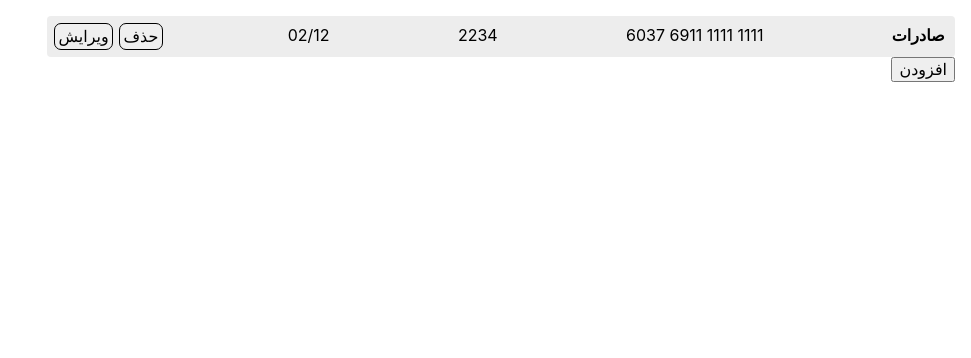
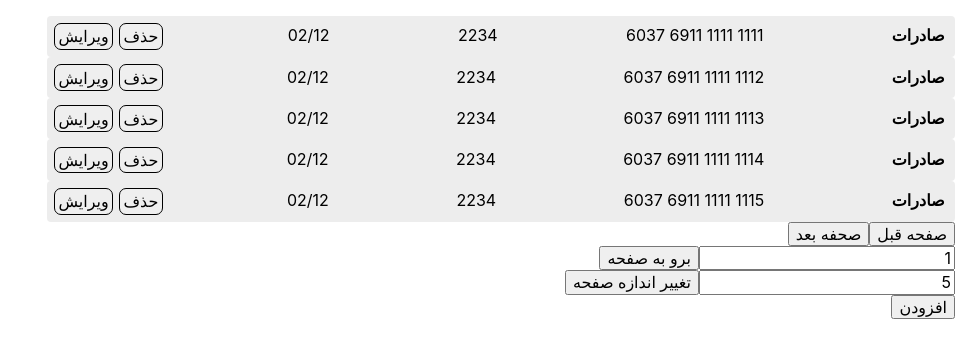
Before and after one commit to mahdizaferanchi/CandlestickChart, a React (Create React App) app: page / in a window 1280 px wide. Shown: the top 358 px of the page, without its empty margins (309-1280 px from the left). Built offline with nearby package versions, Linux system fonts and the light colour scheme.

Commit message:
paging for cc list

```diff
--- a/src/CandlestickChart.js
+++ b/src/CandlestickChart.js
@@ -10,32 +10,44 @@ function CandlestickChart(props) {
 	useEffect(() => {
 		//initial data load and interval setup
 		if (data.length === 0)
-		axios.get('https://demo-live-data.highcharts.com/aapl-ohlc.json')
+		// axios.get('https://demo-live-data.highcharts.com/aapl-ohlc.json')
+		axios.get('http://192.168.11.35/processing/list/conv/tBTCUSD/1H/get?from=0')
 		    .then(function (response) {
-		    	let alteredData = response.data.map((point, idx, arr) => [arr[0][0] + 60 * 1000 * (idx + 1)].concat(point.slice(1)))
+		    	// let alteredData = response.data.map((point, idx, arr) => [arr[0][0] + 60 * 1000 * (idx + 1)].concat(point.slice(1)))
+		    	let alteredData = response.data.map((point) => {
+		    		return [point.timestamp,
+		    			Number(point.open_price),
+		    			Number(point.high_price),
+		    			Number(point.low_price),
+		    			Number(point.close_price)]
+		    	})
 		    	// let alteredData = response.data
+		    	// let alteredData = response.data.map((point) => {
+		    	// 	return [point.timestamp, point.open_price, point.high_price, point.low_price, point.close_price]
+		    	// })
 	    		setData(alteredData)
 	    		timeInterval.current = alteredData[1][0] - alteredData[0][0]
 	  		})
 		    .catch(function (error) {
 			    console.log(error);
 		    })
-	    const interval = setInterval(() => {
-	    	//interval to update chart periodically
-		    chart.current.showLoading()
-		    axios.get('https://demo-live-data.highcharts.com/aapl-ohlc.json')
-				.then((response) => {
-					//put new data after old data
-					let newData = response.data.slice(response.data.length - 3, response.data.length - 2)
-				    let lastTime = data[data.length - 1][0]
-				    newData = newData.map((el, idx) => [lastTime + timeInterval.current * (idx + 1)].concat(el.slice(1)))
-				    setData(data.concat(newData))
-				})
-				.catch((error) => {
-					console.log(error)
-				})
-		  }, 60 * 1000);
-		  return () => clearInterval(interval);
+	    // const interval = setInterval(() => {
+	   //  	interval to update chart periodically
+		  //   chart.current.showLoading()
+		  //   axios.get('https://demo-live-data.highcharts.com/aapl-ohlc.json')
+				// .then((response) => {
+				// 	//put new data after old data
+				// 	// let newData = response.data
+				// 	let newData = response.data.slice(response.data.length - 3, response.data.length - 2)
+				//     let lastTime = data[data.length - 1][0]
+				//     newData = newData.map((el, idx) => [lastTime + timeInterval.current * (idx + 1)].concat(el.slice(1)))
+				//     // setData(data.concat(newData))
+				// })
+				// .catch((error) => {
+				// 	console.log(error)
+				// })
+		  // }, 60 * 1000);
+		  // return () => clearInterval(interval);
 	});
 	const getRangeSelected = () => {
 		let dayInterval = timeInterval.current >= 24 * 60 * 60 * 1000
@@ -95,7 +107,8 @@ function CandlestickChart(props) {
 				        dataGrouping: {
 					        units: [
 					        	['minute',[10]],
-					        	['hour', [1]],
+					        	['hour', [1, 10]],
+					        	['day', [1]],
 					        	['week',[1]],
 					        	['month', [1, 2, 3, 4, 6]]]
 				        },
@@ -117,9 +130,10 @@ function CandlestickChart(props) {
 				        data: data,
 				        dataGrouping: {
 					        units: [
-					        	['minute', [10]],
-					        	['hour', [1]],
-					        	['week', [1]],
+					        	['minute',[10]],
+					        	['hour', [1, 10]],
+					        	['day', [1]],
+					        	['week',[1]],
 					        	['month', [1, 2, 3, 4, 6]]]
 				        }
 			        }]
--- a/src/UserCCs.js
+++ b/src/UserCCs.js
@@ -2,6 +2,7 @@ import React, {useState} from 'react';
 import Dialog from '@material-ui/core/Dialog';
 import CreditCard from './CreditCard';
 import CCForm from './CCForm';
+import { Formik, Field, Form } from 'formik';
 
 function UserCCs(props) {
 
@@ -15,9 +16,82 @@ function UserCCs(props) {
 				'year': '02',
 				'month': '12',
 			},
+			{
+				"bank": 'صادرات',
+				"number": '6037691111111112',
+				'cvv2': '2234',
+				'year': '02',
+				'month': '12',
+			},
+			{
+				"bank": 'صادرات',
+				"number": '6037691111111113',
+				'cvv2': '2234',
+				'year': '02',
+				'month': '12',
+			},
+			{
+				"bank": 'صادرات',
+				"number": '6037691111111114',
+				'cvv2': '2234',
+				'year': '02',
+				'month': '12',
+			},
+			{
+				"bank": 'صادرات',
+				"number": '6037691111111115',
+				'cvv2': '2234',
+				'year': '02',
+				'month': '12',
+			},
+			{
+				"bank": 'صادرات',
+				"number": '6037691111111116',
+				'cvv2': '2234',
+				'year': '02',
+				'month': '12',
+			},
+			{
+				"bank": 'صادرات',
+				"number": '6037691111111117',
+				'cvv2': '2234',
+				'year': '02',
+				'month': '12',
+			},
+			{
+				"bank": 'صادرات',
+				"number": '6037691111111118',
+				'cvv2': '2234',
+				'year': '02',
+				'month': '12',
+			},
+			{
+				"bank": 'صادرات',
+				"number": '6037691111111119',
+				'cvv2': '2234',
+				'year': '02',
+				'month': '12',
+			},
+			{
+				"bank": 'صادرات',
+				"number": '6037691111111120',
+				'cvv2': '2234',
+				'year': '02',
+				'month': '12',
+			},
+			{
+				"bank": 'صادرات',
+				"number": '6037691111111121',
+				'cvv2': '2234',
+				'year': '02',
+				'month': '12',
+			},
 		]);
-
-	const checkDuplicateCCnum = (num) => cards.filter(card => card.number === num).length === 0
+	const [pageSize, setPageSize] = useState(5)
+	const [page, setPage] = useState(0)
+	const checkDuplicateCCnum = (num) => {
+		return cards.filter(card => card.number === num).length === 0
+	}
 	const getCC = cardObj => {
 		return (
 			<CreditCard
@@ -40,7 +114,59 @@ function UserCCs(props) {
 
 	return(
 		<div dir='rtl' style={{'margin': '1rem'}}>
-			{cards.map(card => getCC(card))}
+			{cards.slice(page * pageSize, page * pageSize + pageSize).map(card => getCC(card))}
+			<button
+				onClick={() => setPage(Math.max(page - 1, 0))}>
+					صفحه قبل
+			</button>
+			<button
+				onClick={() => setPage(Math.min(page + 1, Math.floor(cards.length / pageSize)))}>
+					صحفه بعد
+			</button>
+			<Formik
+				enableReinitialize={true}
+				validate={(values) => {
+					if (values.currentPage - 1 < 0
+						|| values.currentPage - 1 > Math.floor(cards.length / pageSize)) {
+						return {currentPage: 'error'}
+					}
+				}}
+				initialValues={{
+					currentPage: page + 1,
+				}}
+				onSubmit={values => {
+					setPage(values.currentPage - 1)
+				}}
+			>
+				{props => (
+					<Form>
+						<Field type='number' name='currentPage'/>
+						<button type='submit'>برو به صفحه</button>
+					</Form>
+				)}
+			</Formik>
+			<Formik
+				enableReinitialize={true}
+				initialValues={{
+					currentPageSize: pageSize,
+				}}
+				validate={(values) => {
+					if (values.currentPageSize < 1) {
+						return {currentPageSize: 'error'}
+					}
+				}}
+				onSubmit={values => {
+					setPageSize(values.currentPageSize)
+					setPage(Math.min(Math.floor(cards.length / values.currentPageSize), page))
+				}}
+			>
+				{props => (
+					<Form>
+						<Field type='number' name='currentPageSize' />
+						<button type='submit'>تغییر اندازه صفحه</button>
+					</Form>
+				)}
+			</Formik>
 			<button onClick={() => setOpen(true)}>
 				افزودن
 			</button>
```
